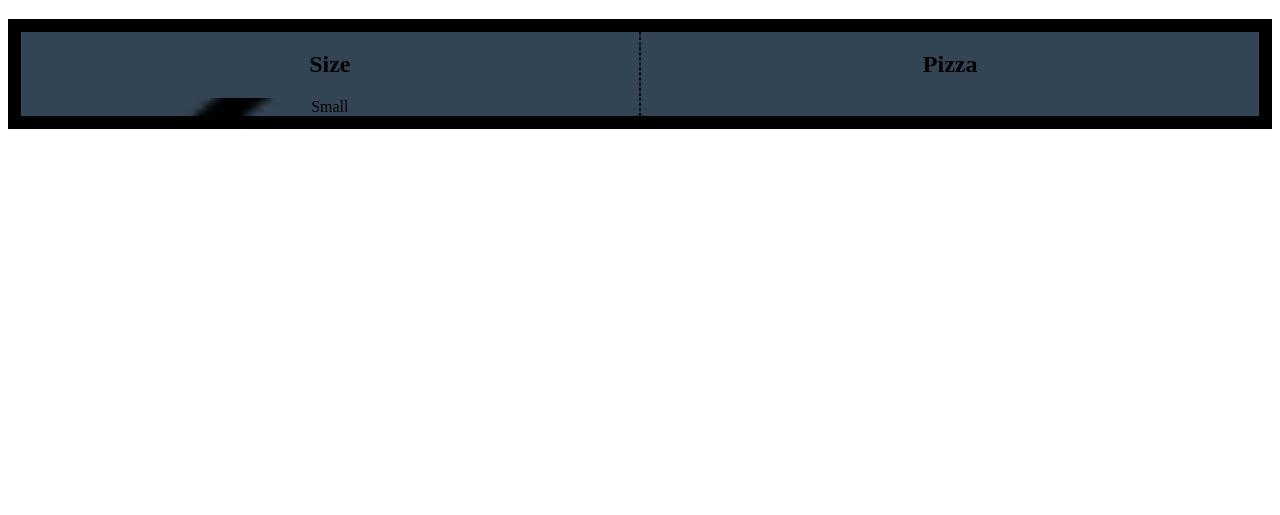
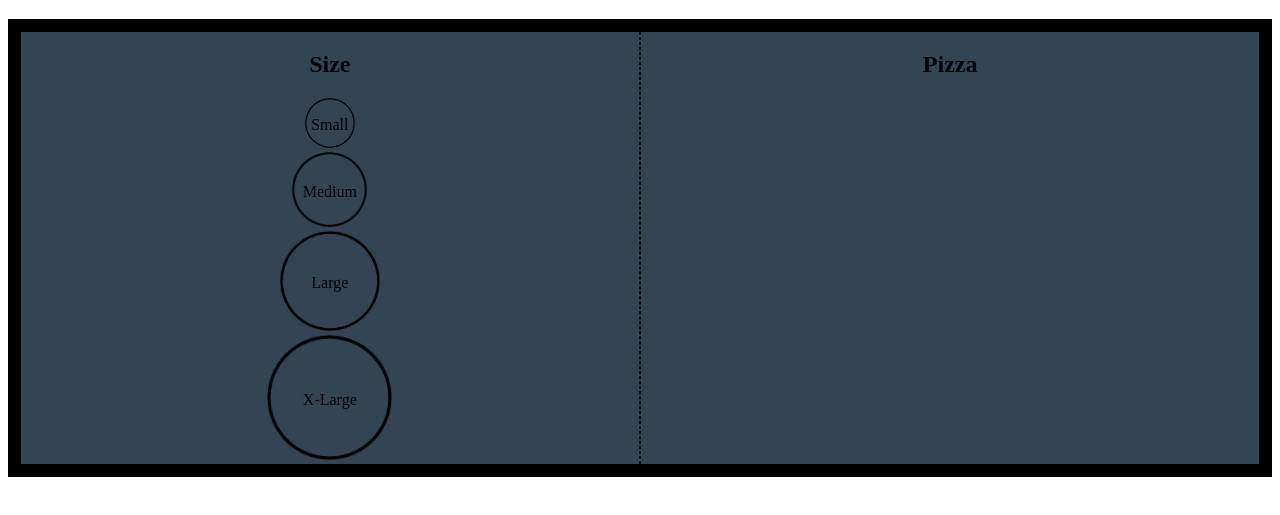
Before and after one commit to Ben10B/bigdaddy-pizza, a plain HTML site: page size.html in a window 1280 px wide. Shown: the part 69-584 px from the top of the page. Drawn offline with Linux system fonts and the light colour scheme.

Commit message:
Got the stupid sizes to appear correctly

```diff
--- a/size.html
+++ b/size.html
@@ -2,6 +2,7 @@
 <html>
     <head>
         <link href="style.css" rel="stylesheet"/>
+        <meta name="viewport" content="width=device-width, initial-scale=1">
     </head>
     <body>
         <div class="pizza">
@@ -9,10 +10,10 @@
             <div class="row">
                 <div class="column leftSide">
                     <h2>Size</h2>
-                    <div id="sm">Small</div>
-                    <!-- <div id="med">Medium</div>
-                    <div id="lg">Large</div>
-                    <div id="xlg">X-Large</div> -->
+                    <div id="sm"><img src="img/pizzaSize.png"><div>Small</div></div>
+                    <div id="med"><img src="img/pizzaSize.png"><div>Medium</div></div>
+                    <div id="lg"><img src="img/pizzaSize.png"><div>Large</div></div>
+                    <div id="xlg"><img src="img/pizzaSize.png"><div>X-Large</div></div>
                 </div>
                 <div class="rightSide">
                     <h2>Pizza</h2>
--- a/style.css
+++ b/style.css
@@ -41,9 +41,16 @@
     box-shadow: 0px 0px 0px #000;
 }
 #sm, #med, #lg, #xlg{
-    background: url('img/pizzaSize.png') no-repeat fixed;
-    background-size: 100%;
+    position: relative;
+    text-align: center;
 }
-#sm{
-    height: 200px;
+#sm div, #med div, #lg div, #xlg div{
+    position: absolute;
+    top: 50%;
+    left: 50%;
+    transform: translate(-50%, -50%);
 }
+#sm img{ height: 50px;}
+#med img{ height: 75px;}
+#lg img{ height: 100px;}
+#xlg img{ height: 125px;}
```
